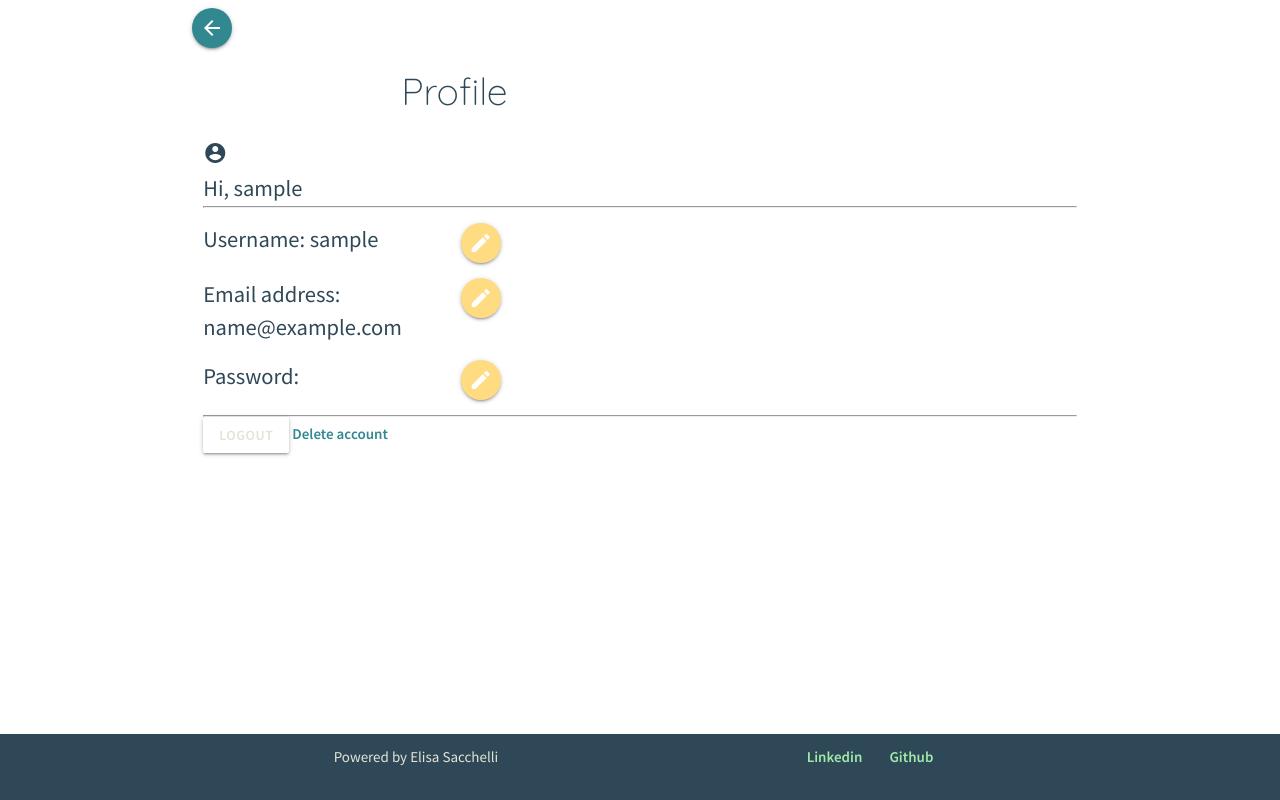
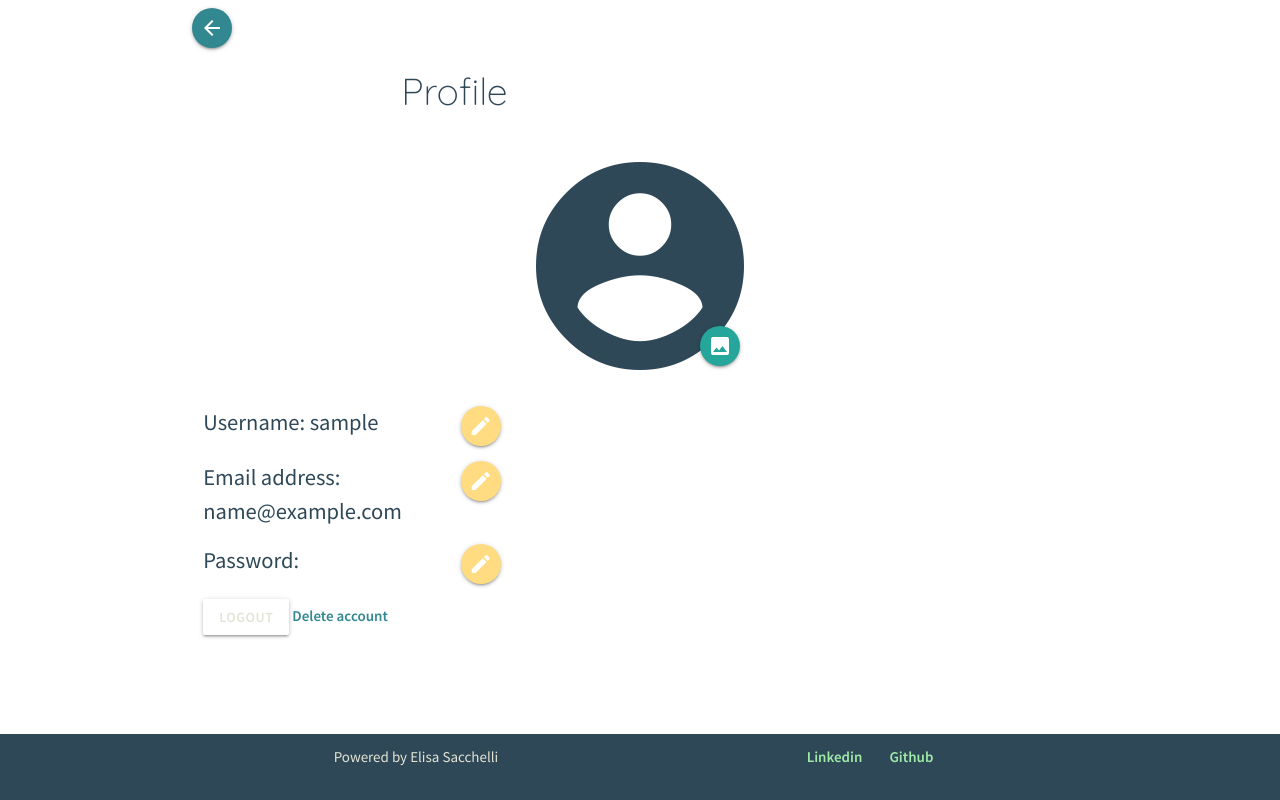
Before and after one commit to EliSacch/yummy, a Django app: page /account/profile/ in a window 1280 px wide. Run offline with Django 4.2, Linux system fonts and the light colour scheme; the visitor is signed in with stand-in values (Sample User, id 1); some libraries are stand-ins or nearby versions.

Commit message:
Create custom form to change user profile image

```diff
--- a/recipebook/admin.py
+++ b/recipebook/admin.py
@@ -48,4 +48,4 @@ class IngredientsAdmin(admin.ModelAdmin):
 
 @admin.register(UserProfileImage)
 class UserProfileImageAdmin(admin.ModelAdmin):
-    list_filter = ('user', 'image')
+    list_filter = ('user', 'profile_image')
--- a/recipebook/forms.py
+++ b/recipebook/forms.py
@@ -34,3 +34,10 @@ class UserProfileForm(forms.ModelForm):
     class Meta:
         model = User
         fields = ['username', 'email', 'password', ]
+
+
+class UserProfileImageForm(forms.ModelForm):
+    profile_image = forms.ImageField(widget=forms.FileInput(attrs={'class': 'hidden',}), required=False)
+    class Meta:
+        model = UserProfileImage
+        fields = ['profile_image', ]
--- a/recipebook/models.py
+++ b/recipebook/models.py
@@ -48,7 +48,7 @@ class Ingredient(models.Model):
 
 class UserProfileImage(models.Model):
     user = models.OneToOneField(User, on_delete=models.CASCADE, related_name='profile_image')
-    image = CloudinaryField('image', default=None, blank=True, null=True)
+    profile_image = CloudinaryField('image', default=None, blank=True, null=True)
 
     def __str__(self):
-        return self.user
+        return self.user.username
--- a/recipebook/views.py
+++ b/recipebook/views.py
@@ -10,7 +10,7 @@ from django.core import serializers
 from django.core.paginator import Paginator
 
 from .models import Recipe, Ingredient, User, UserProfileImage
-from .forms import RecipeForm, IngredientFormSet, RecipeSearchFrom, UserProfileForm
+from .forms import RecipeForm, IngredientFormSet, RecipeSearchFrom, UserProfileForm, UserProfileImageForm
 from .filters import RecipeFilter
 
 
@@ -252,7 +252,8 @@ class DeleteRecipeView(DeleteView):
 # View for the user profile page
 class ProfileView(View):
     model = User
-    form_class = UserProfileForm
+    form_classes = {'user_details': UserProfileForm,
+                    'profile_image': UserProfileImageForm}
     template_name = 'account/profile.html'
 
     def get(self, request, *args, **kwargs):
@@ -266,7 +267,42 @@ class ProfileView(View):
                     'user' : user,
                     'user_profile_image' : user_profile_image,
                     'user_details_form': UserProfileForm(instance=user),
+                    'user_image_form': UserProfileImageForm(instance=user_profile_image),
                 }
             )
         else:
             return HttpResponseRedirect(reverse('login'))
+
+    def post(self, request, *args, **kwargs):
+        form = UserProfileForm(request.POST, instance=self.request.user)
+
+        user_profile_image = UserProfileImage.objects.filter(user=self.request.user).first()
+        form_image = UserProfileImageForm(request.POST, self.request.FILES, instance=user_profile_image)
+
+        print('request\n', request.POST)
+
+        if request.FILES:
+            print('profile image submit')
+            image = form_image.save(commit=False)
+            image.user = self.request.user
+            if form_image.is_valid():
+                form_image.save()
+                messages.success(self.request, 'Profile image updated successfully!')
+            else:
+                for error in form.errors:
+                    messages.error(self.request, error)
+
+        elif 'user-details-submit' in request.POST:
+            print('user details submit')
+            form.save(commit=False)
+            if form.is_valid():
+                form.save()
+                messages.success(self.request, 'User details updated successfully!')
+            else:
+                for error in form.errors:
+                    messages.error(self.request, error)
+
+        else:
+            print('nothing submitted')
+
+        return HttpResponseRedirect(reverse('profile'))
--- a/static/css/style.css
+++ b/static/css/style.css
@@ -542,6 +542,43 @@ section.search-bar .container > * {
 
 
 /* ----------------------------------------------- Profile form */
+.user-profile-header {
+    position: relative;
+    width: 250px;
+    max-width: 50%;
+    margin: 0 auto;
+}
+
+.user-profile-header > button {
+    position: absolute;
+    bottom: 10%;
+    right: 10%;
+    z-index: 1;
+}
+
+.user-image {
+    position: relative;
+    width: 100%;
+    aspect-ratio: 1/1;
+    margin: 0 auto;
+    border-radius: 50%;
+    container-type: inline-size;
+    overflow: hidden;
+}
+
+.user-image > i {
+    /* Fallback font size for browsers that don't support cq units */
+    font-size: 30vw;
+    /* Font size in cq units */
+    font-size: 100cqw;
+}
+
+
+.user-image > img {
+    width: 100%;
+    height: 100%;
+    object-fit: cover;
+}
 
 .profile-form-line {
     display: grid;
--- a/static/js/scripts.js
+++ b/static/js/scripts.js
@@ -17,6 +17,15 @@ $(document).ready(function () {
     $('.go-home').click(function () {
         window.location.href = "/";
     });
+
+    /* Event listener to the profile image field */
+    $('#edit-profile-image-btn').click(function () {
+        $('#id_profile_image').click();
+    });
+
+    /* Event listener to the profile image field */
+    $('#id_profile_image').change(save_profile_image);
+
 
     /* Event listener to the add ingredient button */
     $('#add-ingredient-btn').click(add_ingredient_form);
@@ -264,3 +273,12 @@ function toggle_edit_profile() {
     detailLine.hide();
     input.closest('.row').removeClass('hidden');
 }
+
+
+/**
+ * This function is called when an image is uploaded to the profile image field.
+ * It submits the image form.
+ */
+function save_profile_image() {
+    $('#profile-image-form').submit();
+    }
--- a/templates/account/profile.html
+++ b/templates/account/profile.html
@@ -6,7 +6,20 @@
 {% block title %}Profile{% endblock %}
 
 {% block content %}
+<!-- Messages -->
+<section id="messages">
+    <div class="container">
+        <ul class="messages-list">
+            {% for message in messages %}
+                <li>
+                    <p>{{ message }}</p>
+                </li>
+            {% endfor %}
+        </ul>
+    </div>
+</section>
 
+<!-- Profile details -->
 <section class="valign-wrapper dark-text">
     <div class="container">
         <div class="go-back">
@@ -23,29 +36,39 @@
             <div class="col s12">
 
                 <div class="user-profile-header">
+                    <div class="user-image">
                         {% if user_profile_image == None %}
                             <i class="material-icons dark-text">
                                 account_circle
                             </i>
                         {% else %}
-                            <img src="{{ user_profile_image }}" alt="Profile Image" />
+                            <img src="{{ user_profile_image.profile_image.url }}" alt="Profile Image" />
                         {% endif %}
+                    </div>
+                    <button type="button" id="edit-profile-image-btn" data-target="id_profile_image" class="btn-floating">
+                        <i class="material-icons">photo</i>
+                    </button>
 
-                        <p>Hi, {{ user.username }}</p>
+                    <form id="profile-image-form" method="post" enctype="multipart/form-data" action="{% url 'profile' %}">
+                        {% csrf_token %}
+                        {{ user_image_form.profile_image }}
+
+                        {% for hidden in user_image_form.hidden_fields %}
+                            {{ hidden }}
+                        {% endfor %}
+
+                        <button class="hidden" type="submit" name="profile-image-submit">Save</button>
+
+                    </form>
                 </div>
 
-                <div class="user-profile-body hidden">
+                <form id="user-details-form" method="post" action="{% url 'profile' %}">
+                    {% csrf_token %}
 
-                    <p>Username: {{ user.username }}</p> <i class="material-icons dark-text">edit</i>
-                    <p>Email: {{ user.email }}</p> <i class="material-icons dark-text">edit</i>
-                    <p>Password: **********</p> <i class="material-icons dark-text">edit</i>
+                    {% for hidden in user_details_form.hidden_fields %}
+                        {{ hidden }}
+                    {% endfor %}
 
-                </div>
-
-                <hr>
-
-                <form id="profile-form" method="post" action="{% url 'profile' %}">
-                    {% csrf_token %}
                     {% for field in user_details_form %}
                     <div class="profile-form-line">
                         <p>{{ field.label }}: {{ field.value }}</p>
@@ -55,7 +78,7 @@
                     </div>
                     <div class="row hidden">
                         <div class="input-field col s12">
-                            {{ field }} <button class="small-btn" type="submit">Save</button>
+                            {{ field }} <button class="small-btn" type="submit" name="user-details-submit">Save</button>
                             <label for="{{ field.id_for_label }}">{{ field.label }}</label>
                             {% if field.help_text %}
                                 <span class="help-text">{{ field.help_text }}</span>
@@ -67,8 +90,6 @@
                     </div>
                     {% endfor %}
                 </form>
-
-                <hr>
 
                 <div class="user-profile-footer">
                     <a href="{% url 'account_logout' %}" class="btn btn-invert">Logout</a>
--- a/templates/header.html
+++ b/templates/header.html
@@ -3,7 +3,7 @@
 
         <div class="user">
             <div class="user-handle">
-                <a href="#">
+                <a href="{% url 'profile' %}">
                     <i class="material-icons dark-text">
                         account_circle
                     </i>
@@ -31,6 +31,6 @@
     <li><a href="{% url 'home' %}">Home</a></li>
     <li><a href="{% url 'add_recipe' %}">Add Recipe</a></li>
     <li><a href="{% url 'my_recipes' %}">All recipes</a></li>
-    <li class="push-down"><a href="">Profile</a></li>
+    <li class="push-down"><a href="{% url 'profile' %}">Profile</a></li>
     <li class="push-up"><a class="waves-effect waves-light modal-trigger" href="#logout-modal">Log Out</a></li>
 </ul>
```
Also changed, not shown: templates/account/signup.html (+14 -0 lines), recipebook/migrations/0012_rename_image_userprofileimage_profile_image.py (added).
